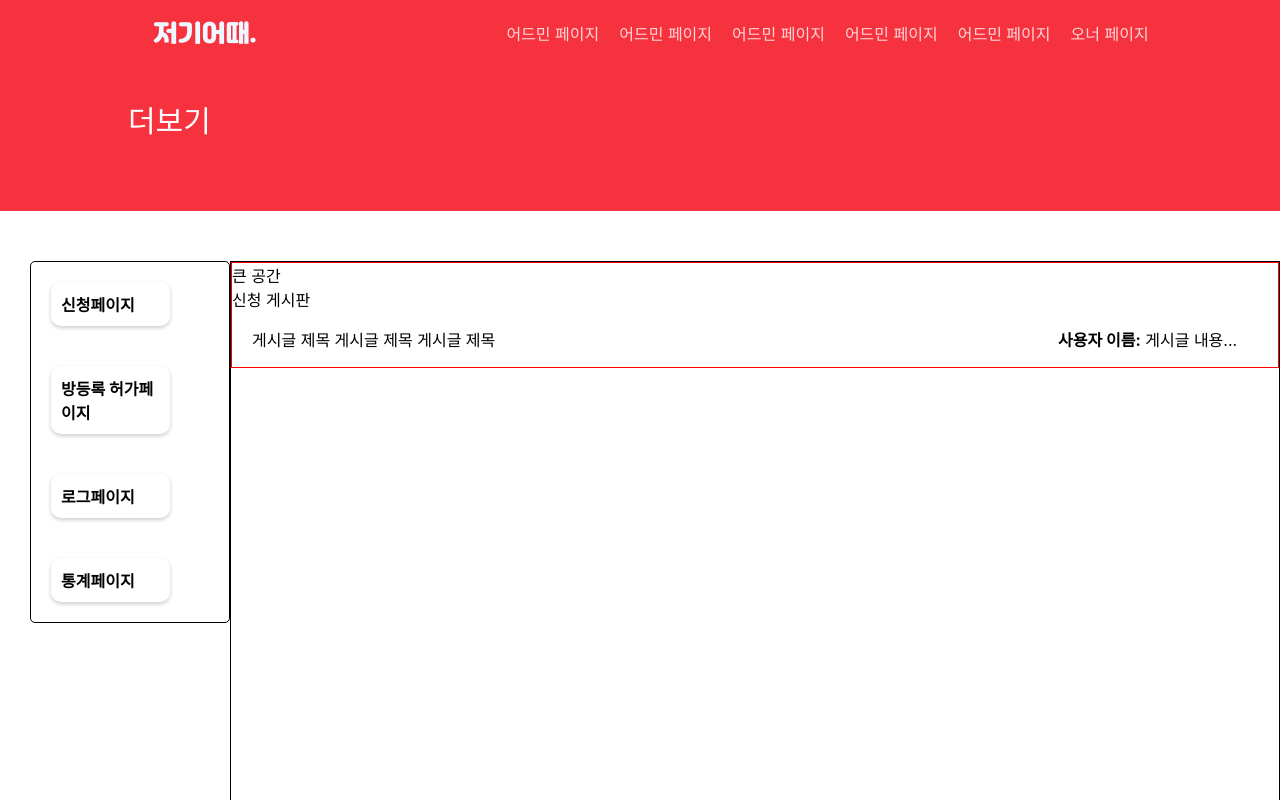
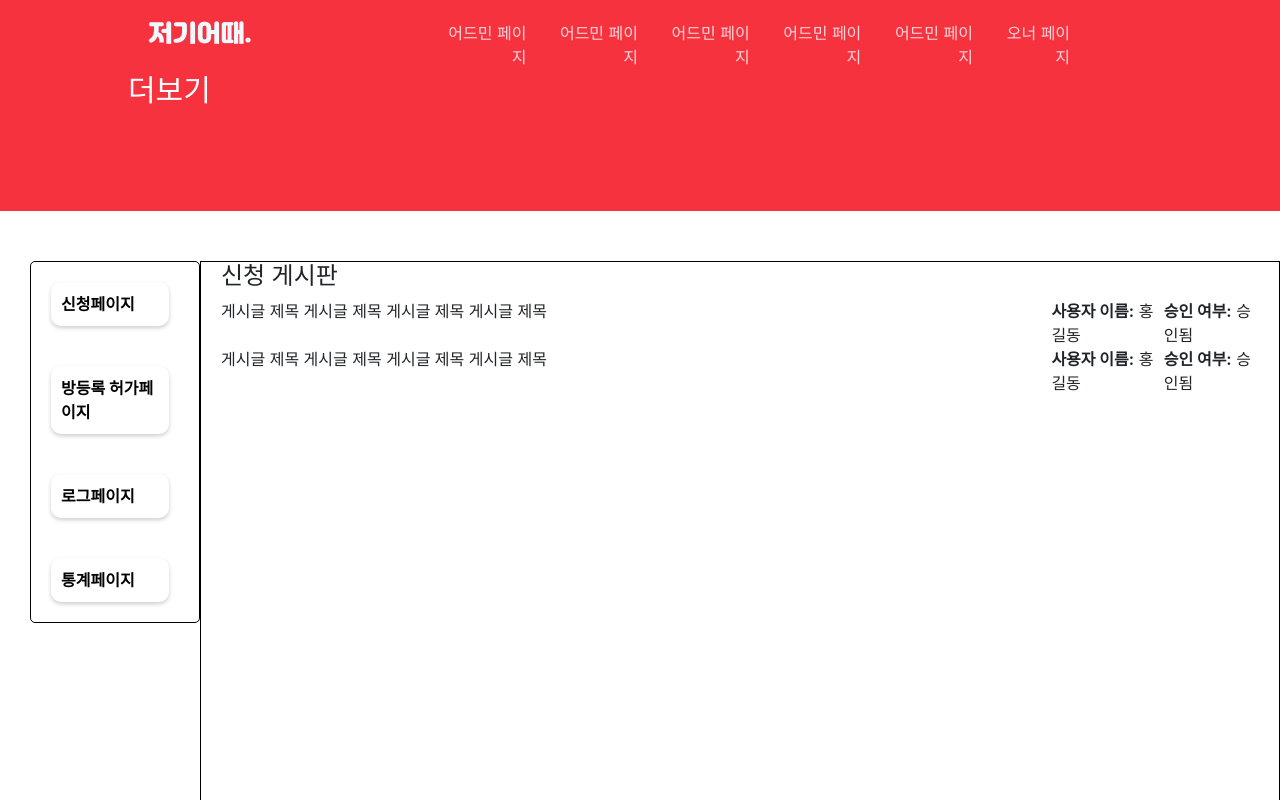
Before and after one commit to HAHproject/pj-front, a React (Create React App) app: page /admin in a window 1280 px wide. Shown: the top 800 px of the page. Built offline with nearby package versions, Linux system fonts and the light colour scheme; the HTML template or start-up script is replaced by a standard one.

Commit message:
핸드폰 버전 조금 만져봄...

```diff
--- a/package.json
+++ b/package.json
@@ -8,6 +8,7 @@
     "@testing-library/react": "^13.4.0",
     "@testing-library/user-event": "^13.5.0",
     "axios": "^1.5.0",
+    "bootstrap": "^5.3.1",
     "react": "^18.2.0",
     "react-dom": "^18.2.0",
     "react-pro-sidebar": "^1.1.0-alpha.1",
--- a/src/component/admin/Admin.css
+++ b/src/component/admin/Admin.css
@@ -1,6 +1,16 @@
 .main-box {
     display: grid;
     grid-template-columns: 1fr 6fr;
+    padding-top: 50px;
+    width: 100%;
+    margin: 0 auto 0 auto;
+
+
+}
+
+.main-box-phone {
+    display: grid;
+    grid-template-columns: 1fr;
     padding-top: 50px;
     width: 100%;
     margin: 0 auto 0 auto;
@@ -45,7 +55,7 @@
 ._button {
     font-weight: bold;
     margin: 20px;
-    width: 50%;
+    width: 70%;
     color: black;
     transition: background-color 0.3s, color 0.3s;
     cursor: pointer;
@@ -66,6 +76,4 @@
     border: 1px solid black
 }
 
-._right-list {
-    border: 1px solid red
-}
+._right-list {}
--- a/src/component/admin/Admin.jsx
+++ b/src/component/admin/Admin.jsx
@@ -1,7 +1,6 @@
-import { useEffect, useState } from "react"
-import { Category } from "./Category"
-import { useDispatch } from "react-redux"
-import { setPage } from "../../feature/adminPageSlice"
+
+import { useSelector } from "react-redux"
+
 import AdminPage from "./AdminPage"
 import './Admin.css'
 import AdminMenuBox from "./AdminMenuBox"
@@ -19,6 +18,8 @@ const Admin = () => {
 
     //내가 사용할 페이지를 카테고리화 하여서, 어떤 페이지를 보여줄지 결정하고 싶음.
     // const [category, setCategory] = useState(Category.신청페이지)
+
+    const { isSmallScreen } = useSelector((state) => state.widthSizes)
 
     return (
         <>
@@ -40,11 +41,11 @@ const Admin = () => {
             지금 여기서 쓰니깐 어드민 페이지도 1초에 수십번 부르고 있음....
 
             */}
-            <div className="main-box">
+            <div className={isSmallScreen ? 'main-box-phone' : 'main-box'}>
+                {!isSmallScreen && <div className="_left-box">
+                    <AdminMenuBox />
+                </div>}
 
-                <div className="_left-box">
-                    <AdminMenuBox />
-                </div>
 
                 <div className="_right-box">
                     <div className="_right-list">
--- a/src/component/admin/AdminMenuBox.jsx
+++ b/src/component/admin/AdminMenuBox.jsx
@@ -1,4 +1,3 @@
-import { useEffect, useState } from "react";
 import { useDispatch } from "react-redux";
 import { Category } from "./Category"
 import { setPage } from "../../feature/adminPageSlice";
--- a/src/component/admin/ApplyPage.jsx
+++ b/src/component/admin/ApplyPage.jsx
@@ -3,19 +3,41 @@ const ApplyPage = () => {
     console.log(4)
 
     return <>
-        <div style={{ display: "flex", flexDirection: "column", minWidth: 600 }}>
-            큰 공간
+        <div style={{ display: "flex", flexDirection: "column", minWidth: 600, padding: "0px 20px" }}>
 
-            <div>
-                신청 게시판
+            <div style={{ height: "auto" }}>
+                <h4>신청 게시판</h4>
             </div>
             <div  >
-                <div style={{ display: "grid", gridTemplateColumns: "5fr 1fr", padding: "0px 20px" }}>
-                    {/* 그리드 연구해보기.... */}
-                    <p style={{ minWidth: 400 }}>게시글 제목 게시글 제목 게시글 제목 </p>
-                    <p style={{ minWidth: 200 }}>
-                        <strong>사용자 이름:</strong> 게시글 내용...
-                    </p>
+                <div style={{ display: "grid", gridTemplateColumns: "4fr 1fr" }}>
+                    {/* 이 밑에 있는걸 이제 for 문 돌려야할듯 .... ? */}
+                    <>
+                        <div style={{ minWidth: 400 }}>게시글 제목 게시글 제목 게시글 제목 게시글 제목 </div>
+                        <div style={{ minWidth: 200 }}>
+                            <div style={{ display: "flex", flexDirection: 'row' }}>
+                                <div style={{ paddingRight: 5, minWidth: 40 }}>
+                                    <strong>사용자 이름:</strong> 홍길동
+                                </div>
+                                <div style={{ minWidth: 40 }}>
+                                    <strong>승인 여부:</strong> 승인됨
+                                </div>
+                            </div>
+                        </div>
+                    </>
+                    <>
+                        <div style={{ minWidth: 400 }}>게시글 제목 게시글 제목 게시글 제목 게시글 제목 </div>
+                        <div style={{ minWidth: 200 }}>
+                            <div style={{ display: "flex", flexDirection: 'row' }}>
+                                <div style={{ paddingRight: 5 }}>
+                                    <strong>사용자 이름:</strong> 홍길동
+                                </div>
+                                <div>
+                                    <strong>승인 여부:</strong> 승인됨
+                                </div>
+                            </div>
+                        </div>
+                    </>
+
 
                 </div>
 
--- a/src/component/app/store.js
+++ b/src/component/app/store.js
@@ -1,9 +1,11 @@
 import { configureStore } from '@reduxjs/toolkit';
 
 import adminPageSlice from '../../feature/adminPageSlice';
+import widthSizeSlice from '../../feature/widthSizeSlice';
 
 export default configureStore({
     reducer: {
-        adminPages:adminPageSlice
+        adminPages: adminPageSlice,
+        widthSizes: widthSizeSlice
     }
 });
--- a/src/component/template/MyHeader.css
+++ b/src/component/template/MyHeader.css
@@ -25,6 +25,9 @@
     font-size: 1.5em;
     color: aliceblue;
     font-family: 'CustomFont', sans-serif;
+    text-align: center;
+    cursor: pointer;
+    text-decoration: none;
 }
 
 .section-in {
--- a/src/component/template/MyHeader.jsx
+++ b/src/component/template/MyHeader.jsx
@@ -1,20 +1,26 @@
-import { Link } from "react-router-dom";
 import "./MyHeader.css"
-import { useEffect, useState } from "react";
+import { useEffect } from "react";
 import NormalHeader from "./NormalHeader";
 import PhoneHeader from "./PhoneHeader";
+import { useDispatch, useSelector } from "react-redux";
+import { setWidthSize } from "../../feature/widthSizeSlice";
 
 
 const MyHeader = () => {
 
-  const [isSmallScreen, setIsSmallScreen] = useState(false);
+  const dispatch = useDispatch()
+
   console.log("재실행여부")
+  const { isSmallScreen } = useSelector((state) => state.widthSizes)
 
-  const handleResize = () => {
-    setIsSmallScreen(window.innerWidth < 664); // 예: 600px 이하로 작으면 작은 화면으로 간주
-  };
+
 
   useEffect(() => {
+
+    const handleResize = () => {
+      dispatch(setWidthSize(window.innerWidth < 664 ? true : false))
+    };
+
 
     // 컴포넌트가 마운트될 때 한 번 실행하고, 화면 크기 변화를 감지하는 리스너 등록
     handleResize();
@@ -24,7 +30,7 @@ const MyHeader = () => {
     return () => {
       window.removeEventListener('resize', handleResize);
     };
-  }, []);
+  }, [dispatch]);
 
   return (
     <>
--- a/src/component/template/NormalHeader.jsx
+++ b/src/component/template/NormalHeader.jsx
@@ -1,5 +1,6 @@
 import { Link } from "react-router-dom"
 import './MyHeader.css'
+
 
 const NormalHeader = () => {
 
@@ -9,7 +10,7 @@ const NormalHeader = () => {
     return <div className="my-header">
         <div className="section" >
             <div className="section-in">
-                <a className="logo" >저기어때.</a>
+                <Link to='/main' className="logo" >저기어때.</Link>
             </div>
 
             <div className="section-in">
--- a/src/component/template/PhoneHeader.jsx
+++ b/src/component/template/PhoneHeader.jsx
@@ -1,5 +1,7 @@
 import { useState } from "react";
-
+import AdminMenuBox from "../admin/AdminMenuBox";
+import { Link } from "react-router-dom";
+import list from '../../justify.svg'
 const PhoneHeader = () => {
 
     const [menuOpen, setMenuOpen] = useState(false);
@@ -15,26 +17,22 @@ const PhoneHeader = () => {
             <div className="section-phone">
                 <div className="section-in">
                     <div>
-                        <a className="logo" style={{ color: 'red', textAlign: "center" }}>저기어때.</a>
+                        <Link to='/main' className="logo" style={{ color: 'red' }}>저기어때.</Link>
                     </div>
 
                 </div>
 
 
-                <div>
+                <div style={{ paddingTop: 10 }}>
 
                     <button onClick={toggleMenu}>
-                        <img src="image.goodchoice.kr/images/web_v3/ico_menu.png"></img>
+                        <img alt="몰라" src={list}></img>
                     </button>
                     <div style={{ overflow: 'hidden' }}>
                         {menuOpen &&
-
-                            <div className="open">
-                                <ul>
-                                    <li>메뉴 항목 1</li>
-                                    <li>메뉴 항목 2</li>
-                                    <li>메뉴 항목 3</li>
-                                </ul>
+                            <div style={{ position: 'absolute', zIndex: 100, backgroundColor: 'white', right: 150 }} onClick={() => setMenuOpen(!menuOpen)}>
+                                <AdminMenuBox />
+                                {/* 위에 박스는 다시 만들어야함 ..  */}
                             </div>
                         }
                     </div>
--- /dev/null
+++ b/src/feature/widthSizeSlice.js
@@ -0,0 +1,18 @@
+import { createSlice } from "@reduxjs/toolkit";
+
+const initialState = { isSmallScreen: false };
+
+export const widthSizeSlice = createSlice({
+    name: "widthSize",
+    initialState,
+    reducers: {
+        setWidthSize: (state, actions) => {
+            state.isSmallScreen = actions.payload
+        },
+
+    },
+});
+
+export const { setWidthSize } = widthSizeSlice.actions;
+
+export default widthSizeSlice.reducer;
```
Also changed, not shown: src/justify.svg (added), 1 other file (tests, documents, lock files or other folders).
